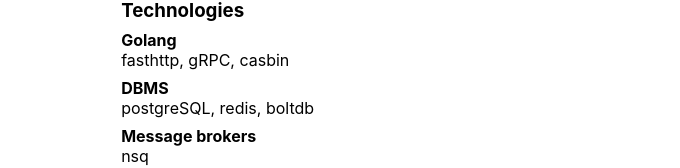
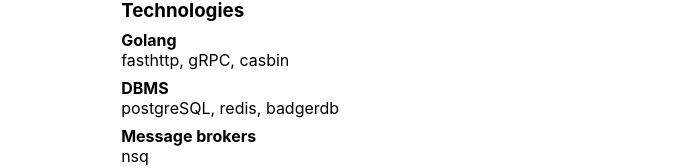
Before and after one commit to KzmnbrS/boris.wtf, a Next.js app: page /curriculum_vitae in a window 1280 px wide. Shown: the part 584-752 px from the top of the page, without its empty margins (53-733 px from the left). Built offline with nearby package versions, Linux system fonts and the light colour scheme.

Commit message:
Update curriculum_vitae.jsx

```diff
--- a/pages/curriculum_vitae.jsx
+++ b/pages/curriculum_vitae.jsx
@@ -42,7 +42,7 @@
             <Block header="Golang">
                 fasthttp, gRPC, casbin
             </Block>
-          <Block header="DBMS">postgreSQL, redis, boltdb</Block>
+          <Block header="DBMS">postgreSQL, redis, badgerdb</Block>
           <Block header="Message brokers">nsq</Block>
           <Block header="Version control">git, liquibase, migrate</Block>
           <Block header="Deployment">docker, jenkins, gitlab CI</Block>
```
